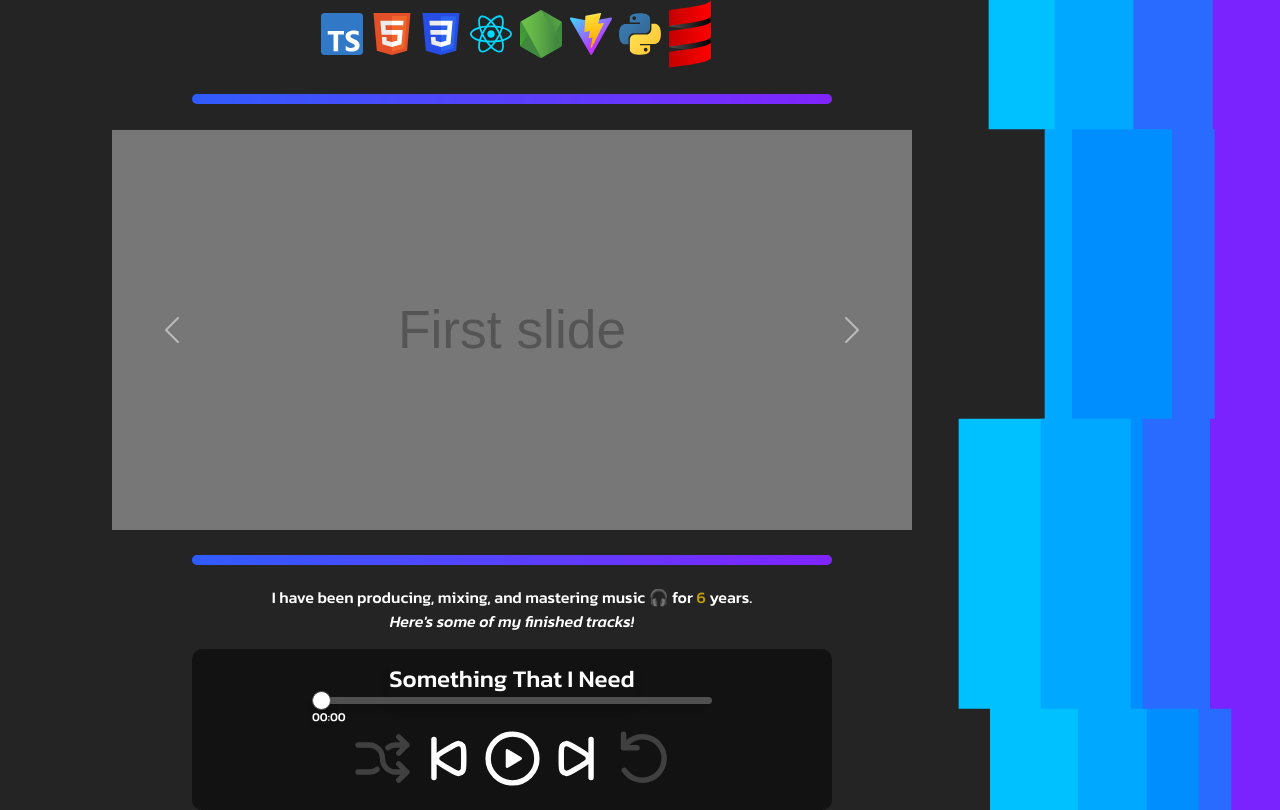
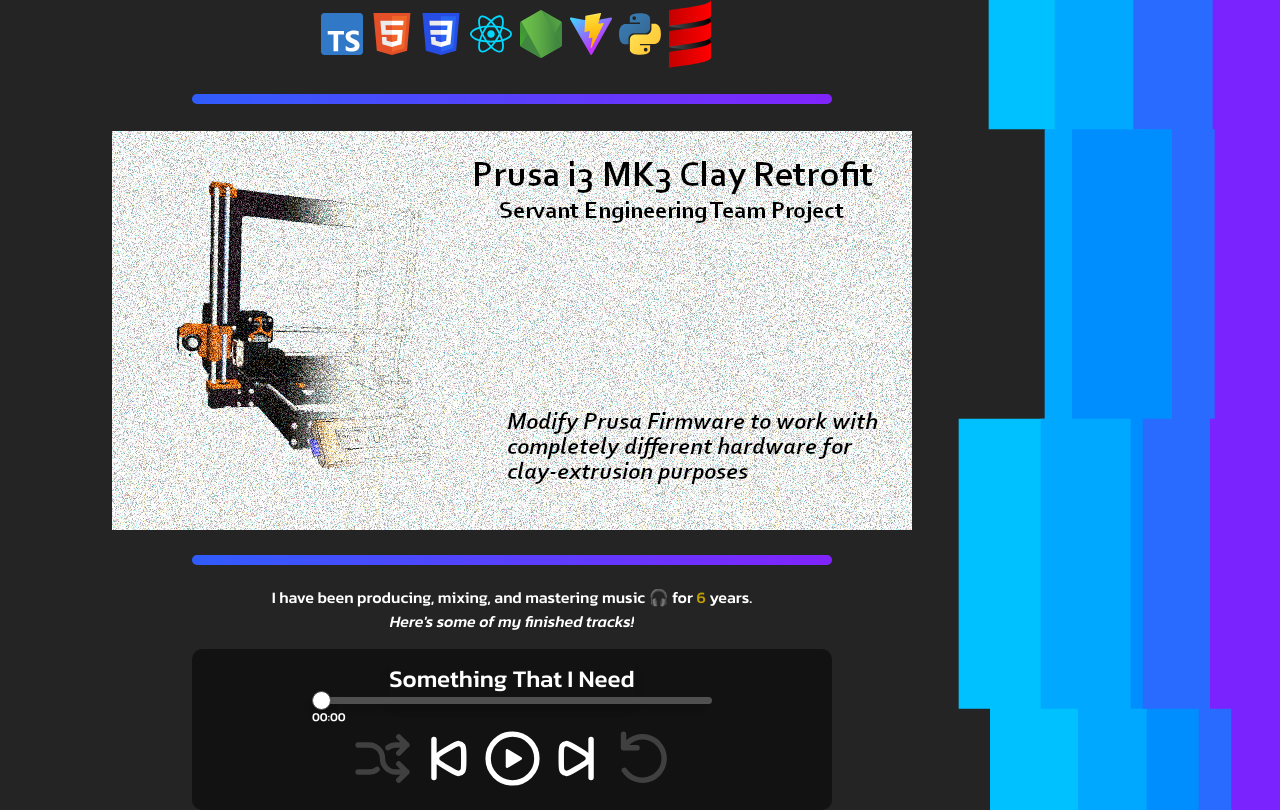
Before and after one commit to jonschenk/portfolio-jon, a React (Vite) app: page / in a window 1280 px wide. Shown: the part 1320-2130 px from the top of the page. Built offline with nearby package versions, Linux system fonts and the light colour scheme; no server answers.

Commit message:
add prusa firmware slide

```diff
--- a/package.json
+++ b/package.json
@@ -14,6 +14,7 @@
     "@splinetool/runtime": "^1.0.54",
     "bootstrap": "^5.3.3",
     "framer-motion": "^11.0.6",
+    "octokit": "^3.1.2",
     "react": "^18.2.0",
     "react-dom": "^18.2.0",
     "spline": "^0.0.0",
--- a/src/components/projects/projects.tsx
+++ b/src/components/projects/projects.tsx
@@ -7,11 +7,16 @@ const Projects = () => {
       <div id="project-carousel" className="carousel slide" data-bs-ride="true">
         <div className="carousel-inner">
           <div className="carousel-item active">
-            <img
-              src="src/assets/project-thumbnails/tempslide1.svg"
-              className="d-block w-100"
-              alt="..."
-            />
+            <a
+              href="https://github.com/jonschenk/prusa-firmware"
+              target="_blank"
+            >
+              <img
+                src="src/assets/project-thumbnails/prusa.png"
+                className="d-block w-100"
+                alt="..."
+              />
+            </a>
           </div>
           <div className="carousel-item">
             <a href="https://jonschenk.github.io/C-GoL/" target="_blank">
```
Also changed, not shown: src/assets/project-thumbnails/prusa.png, 1 other file (tests, documents, lock files or other folders).
